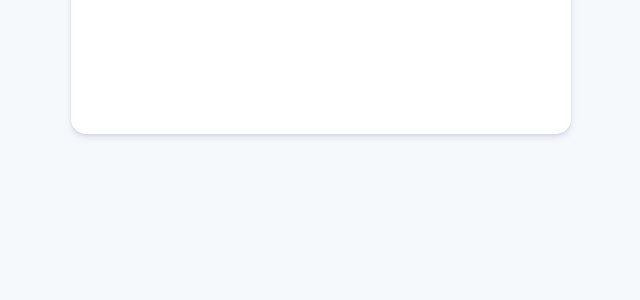
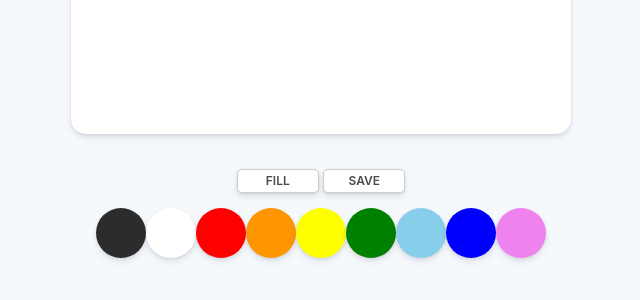
Before and after one commit to WhiteOwl314/paintjs, a plain HTML site: page index.html in a window 1280 px wide. Shown: the part 416-716 px from the top of the page, without its empty margins (319-959 px from the left). Drawn offline with Linux system fonts and the light colour scheme.

Commit message:
complete Design

```diff
--- a/index.html
+++ b/index.html
@@ -10,6 +10,10 @@
 <body>
     <canvas id="jsCanvas" class="canvas"></canvas>
     <div class="controls">
+        <div class="controls__btns">
+            <button id="jsMode">Fill</button>
+            <button id="jsSave">Save</button>
+        </div>
         <div class="controls__colors" id="jscolors">
             <div class="controls__color" style="background-color: #2c2c2c"></div>
             <div class="controls__color" style="background-color: white"></div>
--- a/styles.css
+++ b/styles.css
@@ -16,3 +16,46 @@ body{
     border-radius: 15px;
     box-shadow: 0 4px 6px rgba(50, 50, 93, 0.11), 0 1px 3px rgba(0, 0, 0, 0.08);
 }
+
+.controls .controls__colors{
+    display: flex;
+}
+
+.controls {
+    margin-top: 35px;
+    display: flex;
+    flex-direction: column;
+    align-items: center;
+}
+
+.controls .controls__btns{
+    margin-bottom: 15px;
+}
+
+.controls__btns button{
+    all: unset;
+    cursor: pointer;
+    background-color: white;
+    padding: 5px 0px;
+    width: 80px;
+    text-align: center;
+    border-radius: 5px;
+    box-shadow: 0 4px 6px rgba(50, 50, 93, 0.11), 0 1px 3px rgba(0, 0, 0, 0.08);
+    border: 1px solid rgba(0,0,0,0.2);
+    color: rgba(0,0,0,0.7);
+    text-transform: uppercase;
+    font-weight: 600;
+    font-size: 12px;
+}
+
+.controls__btns button:active{
+    transform: scale(0.98)
+}
+
+.controls__colors .controls__color {
+    width:50px;
+    height: 50px;
+    border-radius: 50%;
+    cursor: pointer;
+    box-shadow: 0 4px 6px rgba(50, 50, 93, 0.11), 0 1px 3px rgba(0, 0, 0, 0.08);
+}
```
